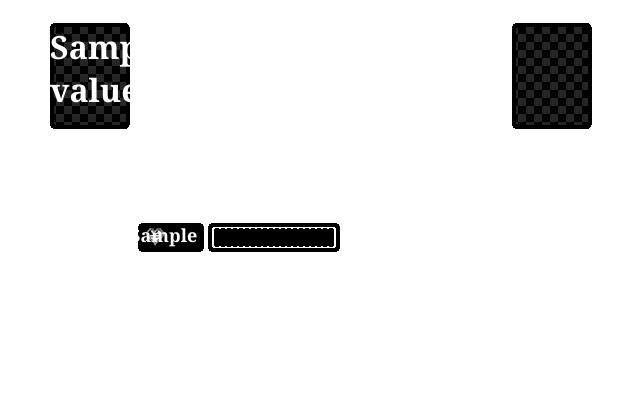
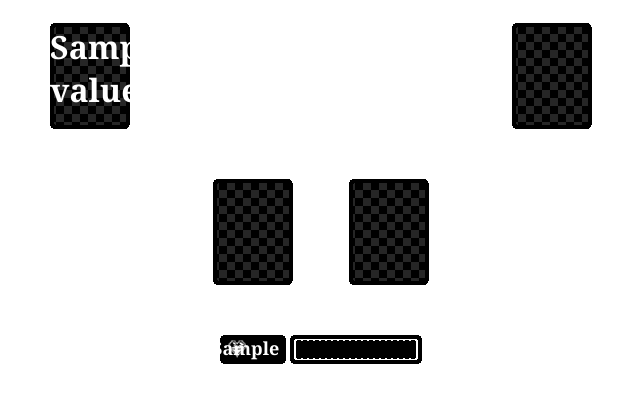
Before and after one commit to jhauberg/cards-deep-django, a Django app: template frontend/templates/board.html in a window 1280 px wide. Shown: the part 243-646 px from the top of the page, without its empty margins (319-959 px from the left). Run offline with Django 3.2, Linux system fonts and the light colour scheme; the template is opened without the code that fills it: most values are stand-ins (such as "Sample title", 1, 10 or a date in 2020); parts of the project's set-up code (start-up, migrations or seed data) failed here and were passed over; some libraries are stand-ins or nearby versions.

Commit message:
Equipment and You stack is now visible on the board.

```diff
--- a/frontend/assets/css/style.css
+++ b/frontend/assets/css/style.css
@@ -76,8 +76,9 @@
 
 .health {
     position: relative;
-    float: left;
-    top: 200px;
+    clear: both;
+    left: 170px;
+    top: 100px;
 }
 
 .health-ui {
@@ -95,6 +96,7 @@
     text-align: right;
     width: 100%;
     right: 8px;
+    top: 1px;
     position: absolute;
     font-family: 'Georgia';
     font-weight: bold;
@@ -152,7 +154,6 @@
 }
 
 #discarded {
-    float: none;
     margin-bottom: 32px;
     transform:rotate(7deg);
     -ms-transform:rotate(7deg); /* IE 9 */
@@ -164,3 +165,29 @@
 #discarded .card {
     position: absolute;
 }
+
+#action-stacks {
+    clear: both;
+    position: relative;
+    top: 50px;
+}
+
+#equipment {
+    float: left;
+    margin-left: 30%;
+    background-image: url('../img/stack-equipment.png');
+}
+
+#equipment .card {
+    position: absolute;
+}
+
+#you {
+    float: right;
+    margin-right: 30%;
+    background-image: url('../img/stack-you.png');
+}
+
+#you .card {
+    position: absolute;
+}
--- a/frontend/templates/board.html
+++ b/frontend/templates/board.html
@@ -41,6 +41,28 @@
                     <li class="card" id="map-top"></li>
                 </ul>
 
+                <div id="action-stacks">
+                    <ul class="card stack" id="equipment">
+
+                        {% for card in state.stacks.1.cards %}
+
+                            <li class="card" id="card-{{ card.id }}"></li>
+
+                        {% endfor %}
+
+                    </ul>
+
+                    <ul class="card stack" id="you">
+
+                        {% for card in state.stacks.2.cards %}
+
+                            <li class="card" id="card-{{ card.id }}"></li>
+
+                        {% endfor %}
+
+                    </ul>
+                </div>
+
                 <div class="health">
                     <div class="health-ui">
                         <div class="value">
--- a/frontend/templates/parts/game.js
+++ b/frontend/templates/parts/game.js
@@ -1,69 +1,34 @@
-function selectCardInRoom(element, selected) {
-    var amount = selected ? '12px' : '0px';
+//////////////
+// game rules
 
-    $(element).stop().animate({
-            top: amount
-        }, 'fast'
+function move(card, stack) {
+    $.post("{% url perform_action state.session_id 'move' %}",
+        {
+            'csrfmiddlewaretoken': '{{ csrf_token }}',
+            'card_id': card,
+            'to_stack_id': stack
+        },
+        function(response) {
+            refresh(response.state);
+        },
+        'json'
     );
 }
 
-function selectMap(selected) {
-    var amount = selected ? '8px' : '0px';
-
-    $('#map-bottom').stop().animate({
-            left: amount
-        }, 'fast'
+function skip() {
+    $.post("{% url perform_action state.session_id 'skip' %}",
+        {
+            'csrfmiddlewaretoken': '{{ csrf_token }}'
+        },
+        function(response) {
+            refresh(response.state);
+        },
+        'json'
     );
 }
 
-//////////////////
-// event hookups
-
-var state = {}
-
-function updateHealth() {
-    var new_health_amount = state.health;
-    var amount_in_pixels = new_health_amount * 6;
-
-    $('.health-bar').css("width", amount_in_pixels);
-    $('.health-ui .value').text(new_health_amount);
-}
-
-function onStateChanged(previous_state) {
-    updateHealth();
-}
-
-function refresh(newState) {
-    var previous_state = state;
-
-    if (newState) {
-        state = newState;
-
-        onStateChanged(previous_state);
-    } else {
-        $.get("{% url state state.session_id %}",
-            { },
-            function(response) {
-                state = response;
-
-                onStateChanged(previous_state);
-            },
-            'json'
-        );
-    }
-}
-
-$("#room .card").mouseenter(
-    function() {
-        selectCardInRoom(this, true);
-    }
-);
-
-$("#room .card").mouseleave(
-    function() {
-        selectCardInRoom(this, false);
-    }
-);
+////////
+// util
 
 function getRandomBoolean() {
     return Math.random() > 0.5;
@@ -104,6 +69,76 @@ function fidget(element, range) {
     rotate(element, rotation);
     translate(element, offset);
 }
+
+////////////////////
+// game interaction
+
+var state = {}
+
+function onStateChanged(previous_state) {
+    updateHealth();
+}
+
+function updateHealth() {
+    var new_health_amount = state.health;
+    var amount_in_pixels = new_health_amount * 6;
+
+    $('.health-bar').css("width", amount_in_pixels);
+    $('.health-ui .value').text(new_health_amount);
+}
+
+function refresh(newState) {
+    var previous_state = state;
+
+    if (newState) {
+        state = newState;
+
+        onStateChanged(previous_state);
+    } else {
+        $.get("{% url state state.session_id %}",
+            { },
+            function(response) {
+                state = response;
+
+                onStateChanged(previous_state);
+            },
+            'json'
+        );
+    }
+}
+
+function selectCardInRoom(element, selected) {
+    var amount = selected ? '12px' : '0px';
+
+    $(element).stop().animate({
+            top: amount
+        }, 'fast'
+    );
+}
+
+function selectMap(selected) {
+    var amount = selected ? '8px' : '0px';
+
+    $('#map-bottom').stop().animate({
+            left: amount
+        }, 'fast'
+    );
+}
+
+/////////
+// hooks
+
+$("#room .card").mouseenter(
+    function() {
+        selectCardInRoom(this, true);
+    }
+);
+
+$("#room .card").mouseleave(
+    function() {
+        selectCardInRoom(this, false);
+    }
+);
 
 $("#room .card").mouseup(
     function() {
@@ -160,17 +195,7 @@ $("#room .card").mouseup(
                 });
             });
 
-            $.post("{% url perform_action state.session_id 'move' %}",
-                {
-                    'csrfmiddlewaretoken': '{{ csrf_token }}',
-                    'card_id': card_id,
-                    'to_stack_id': move_to_stack_id
-                },
-                function(response) {
-                    refresh(response.state);
-                },
-                'json'
-            );
+            move(card_id, move_to_stack_id);
         }
     }
 );
@@ -193,21 +218,13 @@ $("#map").mouseleave(
 
 $("#map").click(
     function() {
-        $.post("{% url perform_action state.session_id 'skip' %}",
-            {
-                'csrfmiddlewaretoken': '{{ csrf_token }}'
-            },
-            function(response) {
-                refresh(response.state);
-            },
-            'json'
-        );
+        skip();
     }
 );
 
 refresh();
 
-// fidget with the discarded cards so the stack looks messy
+// fidget with the discarded cards so the stack looks messy initially
 $('#discarded .card').each(function(index) {
     fidget($(this), 12);
 });
```
Also changed, not shown: frontend/assets/img/stack-equipment.png (added), frontend/assets/img/stack-you.png (added).
